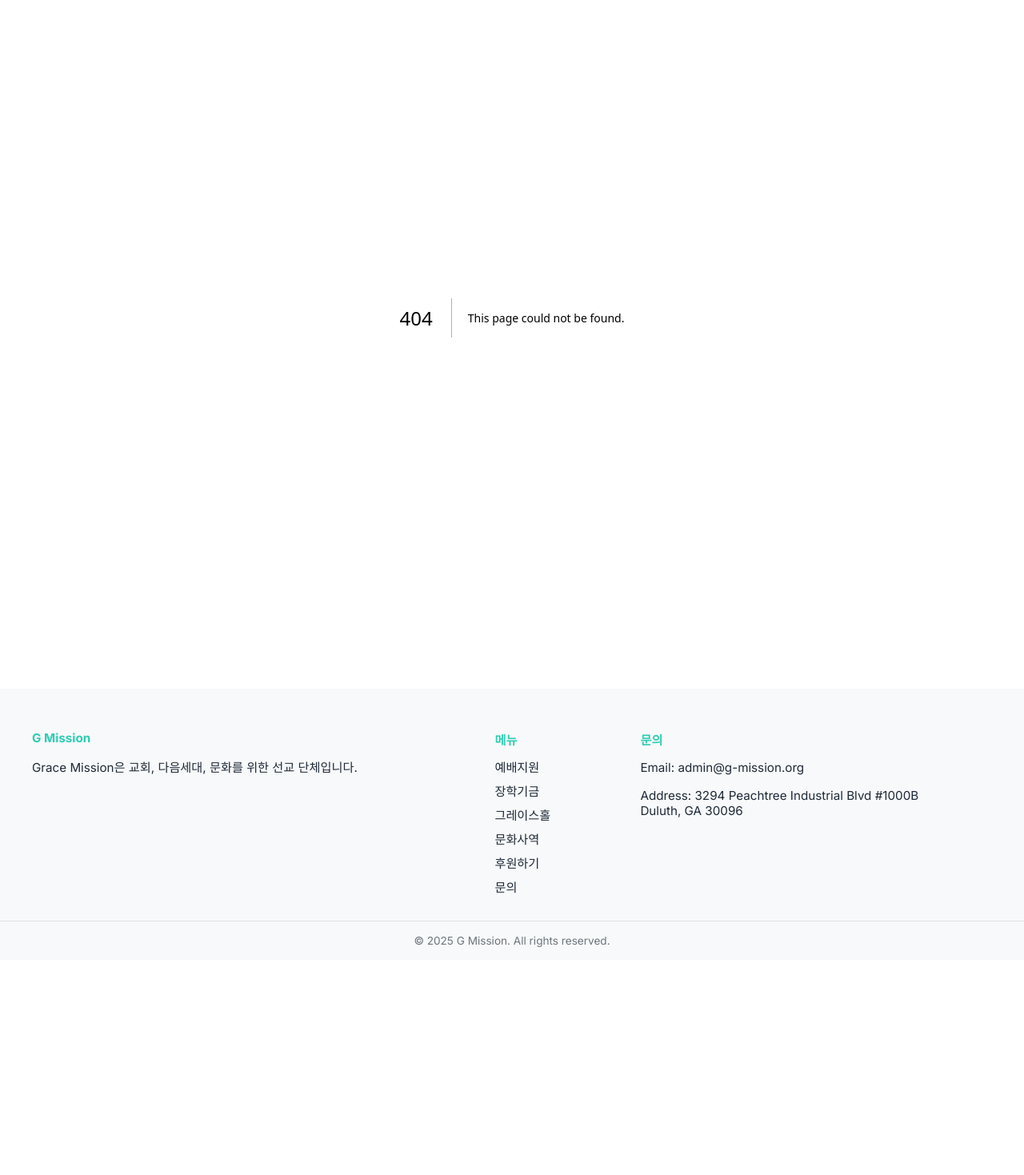
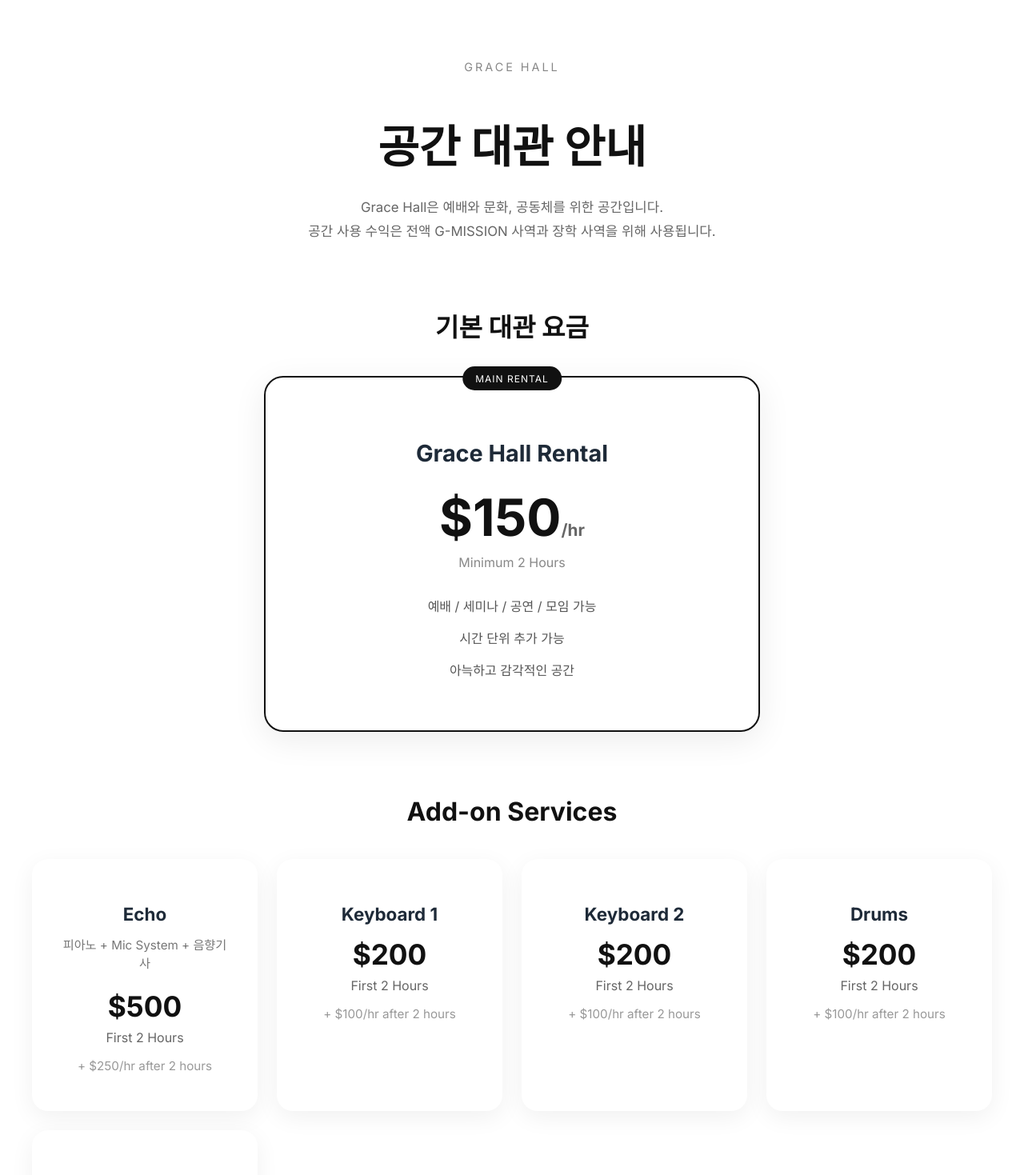
Before and after one commit to bumvino/g-mission, a Next.js app: page /gracehall-pricing in a window 1280 px wide. Before the commit this address had no page. Shown: the part 60-1529 px from the top of the page at 80% size. Before the commit the page ends 1260 px from the top, so only its background shows below. Built offline with nearby package versions, Linux system fonts and the light colour scheme.

Commit message:
Add Grace Hall pricing page

```diff
--- a/app/globals.css
+++ b/app/globals.css
@@ -291,3 +291,213 @@ img { max-width: 100%; height: auto; display: block; }
         display: inline;
     }
 }
+
+.pricing-page {
+    width: 100%;
+    max-width: 1200px;
+    margin: 0 auto;
+    padding: 4rem 1.5rem 6rem;
+    text-align: center;
+}
+
+/* HERO */
+
+.pricing-hero {
+    margin-bottom: 5rem;
+}
+
+.hero-label {
+    color: #888;
+    letter-spacing: 3px;
+    text-transform: uppercase;
+    margin-bottom: 1rem;
+    font-size: 0.9rem;
+}
+
+.pricing-hero h1 {
+    font-size: 3.5rem;
+    margin-bottom: 1.5rem;
+    font-weight: 700;
+    color: #111;
+}
+
+.hero-description {
+    max-width: 760px;
+    margin: 0 auto;
+    color: #666;
+    line-height: 1.8;
+    font-size: 1.05rem;
+}
+
+/* SECTION */
+
+.pricing-section {
+    margin-bottom: 5rem;
+}
+
+.section-title {
+    font-size: 2rem;
+    margin-bottom: 2.5rem;
+    color: #111;
+}
+
+/* MAIN CARD */
+
+.pricing-wrapper {
+    display: flex;
+    justify-content: center;
+}
+
+.pricing-card {
+    background: white;
+    border-radius: 24px;
+    padding: 3rem;
+    max-width: 520px;
+    width: 100%;
+    box-shadow: 0 10px 40px rgba(0,0,0,0.08);
+    position: relative;
+}
+
+.featured {
+    border: 2px solid #111;
+}
+
+.featured-badge {
+    position: absolute;
+    top: -14px;
+    left: 50%;
+    transform: translateX(-50%);
+    background: #111;
+    color: white;
+    padding: 0.45rem 1rem;
+    border-radius: 999px;
+    font-size: 0.75rem;
+    letter-spacing: 1px;
+}
+
+.pricing-card h3 {
+    font-size: 1.8rem;
+    margin-bottom: 1.5rem;
+}
+
+.price {
+    font-size: 4rem;
+    font-weight: 700;
+    color: #111;
+}
+
+.price span {
+    font-size: 1.3rem;
+    color: #666;
+}
+
+.minimum-time {
+    margin-top: 0.5rem;
+    color: #888;
+}
+
+.pricing-card ul {
+    list-style: none;
+    padding: 0;
+    margin-top: 2rem;
+}
+
+.pricing-card li {
+    margin-bottom: 1rem;
+    color: #555;
+}
+
+/* ADDONS */
+
+.addons-grid {
+    display: grid;
+    grid-template-columns: repeat(auto-fit, minmax(240px, 1fr));
+    gap: 1.5rem;
+}
+
+.addon-card {
+    background: white;
+    border-radius: 20px;
+    padding: 2rem;
+    box-shadow: 0 8px 30px rgba(0,0,0,0.06);
+    transition: all 0.25s ease;
+}
+
+.addon-card:hover {
+    transform: translateY(-6px);
+}
+
+.addon-card h3 {
+    margin-bottom: 0.75rem;
+    font-size: 1.4rem;
+}
+
+.addon-sub {
+    color: #777;
+    font-size: 0.95rem;
+    line-height: 1.5;
+    min-height: 50px;
+}
+
+.addon-price {
+    font-size: 2.2rem;
+    font-weight: 700;
+    margin-top: 1rem;
+    color: #111;
+}
+
+.addon-detail {
+    color: #666;
+    margin-top: 0.5rem;
+}
+
+.addon-extra {
+    margin-top: 0.75rem;
+    color: #999;
+    font-size: 0.95rem;
+}
+
+/* NOTE + BUTTON */
+
+.pricing-note-section {
+    margin-top: 5rem;
+}
+
+.pricing-note-section p {
+    color: #777;
+    margin-bottom: 2rem;
+}
+
+.reserve-button {
+    display: inline-flex;
+    align-items: center;
+    justify-content: center;
+    background: #2DCDB3;
+    color: white;
+    padding: 1rem 2rem;
+    border-radius: 999px;
+    text-decoration: none;
+    font-weight: 600;
+    transition: all 0.25s ease;
+}
+
+.reserve-button:hover {
+    background: #333;
+    transform: translateY(-2px);
+}
+
+/* MOBILE */
+
+@media (max-width: 768px) {
+    .pricing-hero h1 {
+        font-size: 2.5rem;
+    }
+
+    .price {
+        font-size: 3rem;
+    }
+
+    .pricing-card {
+        padding: 2rem;
+    }
+}
--- /dev/null
+++ b/app/gracehall-pricing/page.js
@@ -0,0 +1,157 @@
+export default function GraceHallPricingPage() {
+    return (
+        <div className="pricing-page">
+            {/* HERO */}
+            <section className="pricing-hero">
+                <p className="hero-label">Grace Hall</p>
+
+                <h1>
+                    공간 대관 안내
+                </h1>
+
+                <p className="hero-description">
+                    Grace Hall은 예배와 문화, 공동체를 위한 공간입니다.
+                    <br />
+                    공간 사용 수익은 전액 G-MISSION 사역과 장학 사역을 위해 사용됩니다.
+                </p>
+            </section>
+
+            {/* BASE PRICING */}
+            <section className="pricing-section">
+                <h2 className="section-title">기본 대관 요금</h2>
+
+                <div className="pricing-wrapper">
+                    <div className="pricing-card featured">
+                        <div className="featured-badge">
+                            MAIN RENTAL
+                        </div>
+
+                        <h3>Grace Hall Rental</h3>
+
+                        <div className="price">
+                            $150
+                            <span>/hr</span>
+                        </div>
+
+                        <p className="minimum-time">
+                            Minimum 2 Hours
+                        </p>
+
+                        <ul>
+                            <li>예배 / 세미나 / 공연 / 모임 가능</li>
+                            <li>시간 단위 추가 가능</li>
+                            <li>아늑하고 감각적인 공간</li>
+                        </ul>
+                    </div>
+                </div>
+            </section>
+
+            {/* ADDONS */}
+            <section className="pricing-section">
+                <h2 className="section-title">Add-on Services</h2>
+
+                <div className="addons-grid">
+                    <div className="addon-card">
+                        <h3>Echo</h3>
+
+                        <p className="addon-sub">
+                            피아노 + Mic System + 음향기사
+                        </p>
+
+                        <div className="addon-price">
+                            $500
+                        </div>
+
+                        <p className="addon-detail">
+                            First 2 Hours
+                        </p>
+
+                        <p className="addon-extra">
+                            + $250/hr after 2 hours
+                        </p>
+                    </div>
+
+                    <div className="addon-card">
+                        <h3>Keyboard 1</h3>
+
+                        <div className="addon-price">
+                            $200
+                        </div>
+
+                        <p className="addon-detail">
+                            First 2 Hours
+                        </p>
+
+                        <p className="addon-extra">
+                            + $100/hr after 2 hours
+                        </p>
+                    </div>
+
+                    <div className="addon-card">
+                        <h3>Keyboard 2</h3>
+
+                        <div className="addon-price">
+                            $200
+                        </div>
+
+                        <p className="addon-detail">
+                            First 2 Hours
+                        </p>
+
+                        <p className="addon-extra">
+                            + $100/hr after 2 hours
+                        </p>
+                    </div>
+
+                    <div className="addon-card">
+                        <h3>Drums</h3>
+
+                        <div className="addon-price">
+                            $200
+                        </div>
+
+                        <p className="addon-detail">
+                            First 2 Hours
+                        </p>
+
+                        <p className="addon-extra">
+                            + $100/hr after 2 hours
+                        </p>
+                    </div>
+
+                    <div className="addon-card">
+                        <h3>Live Streaming</h3>
+
+                        <div className="addon-price">
+                            $300
+                        </div>
+
+                        <p className="addon-detail">
+                            First 2 Hours
+                        </p>
+
+                        <p className="addon-extra">
+                            + $150/hr after 2 hours
+                        </p>
+                    </div>
+                </div>
+            </section>
+
+            {/* NOTE */}
+            <section className="pricing-note-section">
+                <p>
+                    * 사역 및 비영리 목적의 경우 별도 문의 부탁드립니다.
+                </p>
+
+                <a
+                    href="https://gracehall.skedda.com"
+                    target="_blank"
+                    rel="noopener noreferrer"
+                    className="reserve-button"
+                >
+                    Grace Hall 예약 진행하기
+                </a>
+            </section>
+        </div>
+    );
+}
--- a/app/gracehall/page.jsx
+++ b/app/gracehall/page.jsx
@@ -49,8 +49,10 @@ export default function GraceHallPage() {
                     <a href="/contact" className="button">
                         Grace Hall 사용 문의하기
                     </a>
-                    <a href="https://gracehall.skedda.com" className="button" target="_blank" rel="noopener noreferrer">
+                    <a href="/gracehall-pricing" className="button">
+
                         Grace Hall 예약하기
+
                     </a>
                 </div>
             </section>
```
